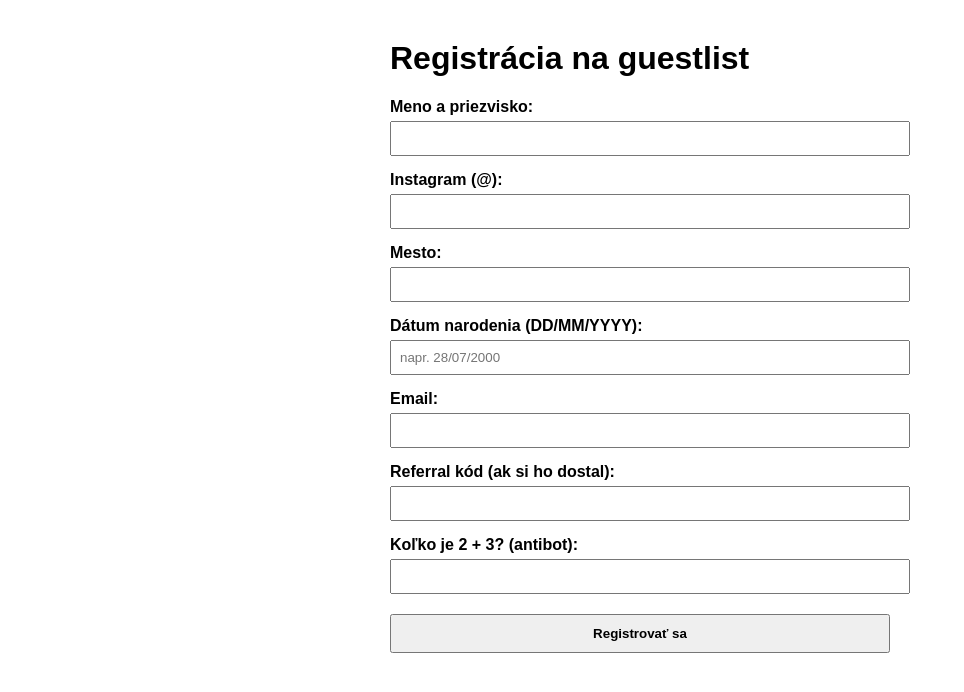
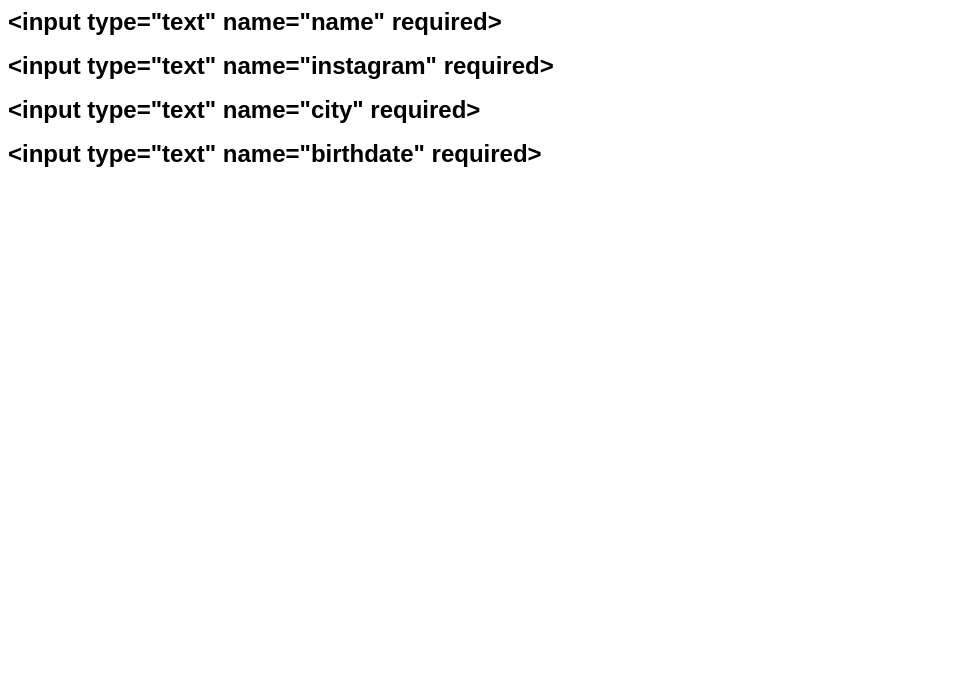
Before and after one commit to plutovski4/guestlist-party, a website: page public/index.html in a window 1280 px wide. Shown: the whole page, without its empty margins (0-964 px from the left). Drawn offline with Linux system fonts and the light colour scheme.

Commit message:
update form fields

```diff
--- a/public/index.html
+++ b/public/index.html
@@ -1,40 +1,21 @@
-<!DOCTYPE html>
-<html lang="sk">
+<!DOCTYPE html PUBLIC "-//W3C//DTD HTML 4.01//EN" "http://www.w3.org/TR/html4/strict.dtd">
+<html>
 <head>
-  <meta charset="UTF-8">
-  <title>Registrácia na GUESTLIST PARTY</title>
-  <style>
-    body { font-family: Arial, sans-serif; max-width: 500px; margin: 40px auto; }
-    label { display: block; margin-top: 15px; font-weight: bold; }
-    input { width: 100%; padding: 8px; margin-top: 5px; }
-    button { margin-top: 20px; padding: 10px; width: 100%; font-weight: bold; }
+  <meta http-equiv="Content-Type" content="text/html; charset=utf-8">
+  <meta http-equiv="Content-Style-Type" content="text/css">
+  <title></title>
+  <meta name="Generator" content="Cocoa HTML Writer">
+  <meta name="CocoaVersion" content="2487.4">
+  <style type="text/css">
+    p.p2 {margin: 0.0px 0.0px 0.0px 0.0px; font: 12.0px Arial; -webkit-text-stroke: #000000; min-height: 14.0px}
+    span.s1 {font-kerning: none}
   </style>
 </head>
 <body>
-  <h1>Registrácia na guestlist</h1>
-  <form method="POST" action="/register">
-    <label>Meno a priezvisko:
-      <input type="text" name="name" required>
-    </label>
-    <label>Instagram (@):
-      <input type="text" name="instagram" required>
-    </label>
-    <label>Mesto:
-      <input type="text" name="city" required>
-    </label>
-    <label>Dátum narodenia (DD/MM/YYYY):
-      <input type="text" name="birthdate" required pattern="\d{2}/\d{2}/\d{4}" placeholder="napr. 28/07/2000">
-    </label>
-    <label>Email:
-      <input type="email" name="email" required>
-    </label>
-    <label>Referral kód (ak si ho dostal):
-      <input type="text" name="referral" required>
-    </label>
-    <label>Koľko je 2 + 3? (antibot):
-      <input type="number" name="captcha" required>
-    </label>
-    <button type="submit">Registrovať sa</button>
-  </form>
+<h1 style="margin: 0.0px 0.0px 16.1px 0.0px; font: 24.0px Arial; -webkit-text-stroke: #000000"><span class="s1"><b>&lt;input type="text" name="name" required&gt;</b></span></h1>
+<h1 style="margin: 0.0px 0.0px 16.1px 0.0px; font: 24.0px Arial; -webkit-text-stroke: #000000"><span class="s1"><b>&lt;input type="text" name="instagram" required&gt;</b></span></h1>
+<h1 style="margin: 0.0px 0.0px 16.1px 0.0px; font: 24.0px Arial; -webkit-text-stroke: #000000"><span class="s1"><b>&lt;input type="text" name="city" required&gt;</b></span></h1>
+<h1 style="margin: 0.0px 0.0px 16.1px 0.0px; font: 24.0px Arial; -webkit-text-stroke: #000000"><span class="s1"><b>&lt;input type="text" name="birthdate" required&gt;</b></span></h1>
+<p class="p2"><span class="s1"></span><br></p>
 </body>
 </html>
```
Also changed, not shown: 1 other file.
